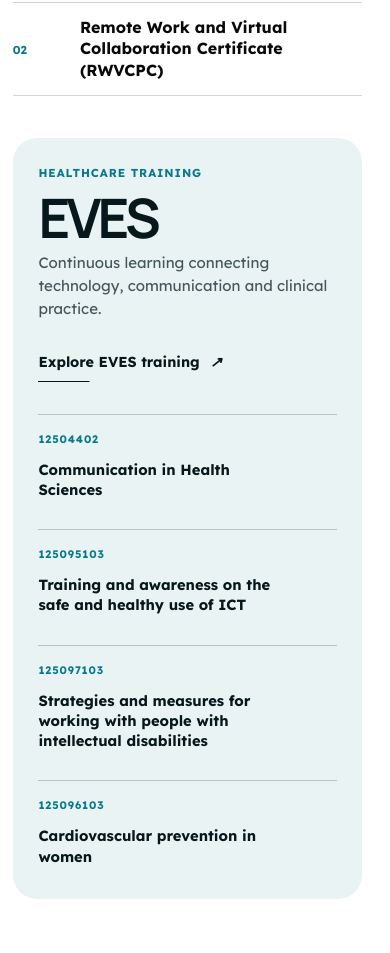
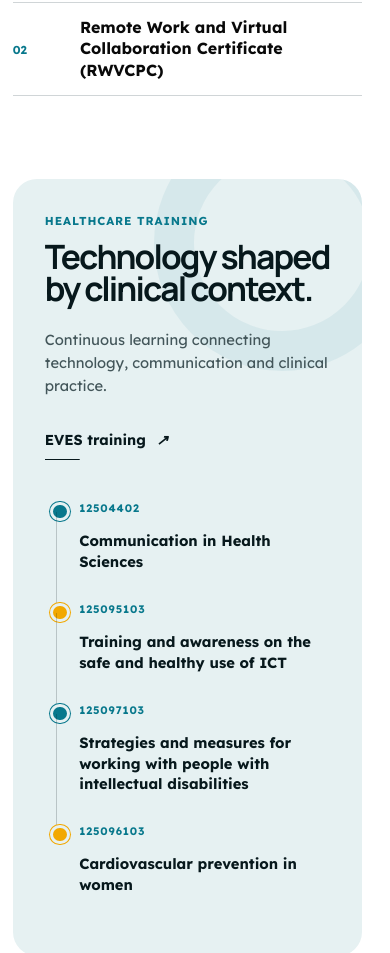
Before and after one commit to marinaramirofde/marinaramirofde-dev, an Astro site: page /formacion-experiencia in a window 390 px wide. Shown: the part 3140-4093 px from the top of the page. Built offline with nearby package versions, Linux system fonts and the light colour scheme; Astro itself is replaced by a stand-in of ours.

Commit message:
refine: expand clinical training journey

```diff
--- a/src/i18n/en.ts
+++ b/src/i18n/en.ts
@@ -52,8 +52,9 @@ export const en = {
     certificationsIntro: "Additional training in work methodologies, remote collaboration and communication in healthcare.",
     certificationFeatured: ["Scrum Foundation Professional Certificate (SFPC)", "Remote Work and Virtual Collaboration Certificate (RWVCPC)"],
     healthTraining: "Healthcare training",
+    healthTrainingHeadline: "Technology shaped by clinical context.",
     healthTrainingIntro: "Continuous learning connecting technology, communication and clinical practice.",
-    healthTrainingCta: "Explore EVES training",
+    healthTrainingCta: "EVES training",
     courses: ["Communication in Health Sciences", "Training and awareness on the safe and healthy use of ICT", "Strategies and measures for working with people with intellectual disabilities", "Cardiovascular prevention in women"],
     closing: "This technical and healthcare foundation comes together in projects designed for real-world practice.",
     projectsCta: "View projects"
--- a/src/i18n/es.ts
+++ b/src/i18n/es.ts
@@ -52,8 +52,9 @@ export const es = {
     certificationsIntro: "Formación complementaria en metodologías de trabajo, colaboración remota y comunicación en el ámbito sanitario.",
     certificationFeatured: ["Scrum Foundation Professional Certificate (SFPC)", "Remote Work and Virtual Collaboration Certificate (RWVCPC)"],
     healthTraining: "Formación sanitaria",
+    healthTrainingHeadline: "Tecnología que entiende el contexto clínico.",
     healthTrainingIntro: "Formación continua para conectar tecnología, comunicación y práctica clínica.",
-    healthTrainingCta: "Explorar Formación EVES",
+    healthTrainingCta: "Formación EVES",
     courses: ["Comunicació en Ciències de la Salut", "Formació i sensibilització sobre l’ús segur i saludable de les TIC", "Estratègies i mesures per a treballar amb persones amb discapacitat intel·lectual", "Prevenció cardiovascular en la dona"],
     closing: "Esta base técnica y sanitaria se refleja en proyectos orientados a la práctica.",
     projectsCta: "Ver proyectos"
--- a/src/pages/formacion-experiencia.astro
+++ b/src/pages/formacion-experiencia.astro
@@ -147,11 +147,14 @@ const courseCodes = ["12504402", "125095103", "125097103", "125096103"];
               </div>
             ))}
           </div>
+        </div>
 
-          <div class="health-training">
+        <div class="health-training" data-reveal>
           <div class="health-training__lead">
+            <div>
               <p data-i18n="experience.healthTraining">{experience.healthTraining}</p>
-              <strong>EVES</strong>
+              <h3 data-i18n="experience.healthTrainingHeadline">{experience.healthTrainingHeadline}</h3>
+            </div>
             <span data-i18n="experience.healthTrainingIntro">{experience.healthTrainingIntro}</span>
             <a href="https://eves.san.gva.es/es/formacio/pla-de-formacio-eves" target="_blank" rel="noreferrer">
               <span data-i18n="experience.healthTrainingCta">{experience.healthTrainingCta}</span>
@@ -166,7 +169,6 @@ const courseCodes = ["12504402", "125095103", "125097103", "125096103"];
               </li>
             ))}
           </ol>
-          </div>
         </div>
       </div>
     </section>
@@ -591,23 +593,37 @@ const courseCodes = ["12504402", "125095103", "125097103", "125096103"];
   }
 
   .health-training {
-    background: #eaf3f4;
-    border-radius: clamp(1.5rem, 3vw, 2.4rem);
-    display: grid;
-    gap: clamp(2rem, 5vw, 5rem);
-    grid-template-columns: minmax(190px, .6fr) minmax(0, 1.4fr);
-    margin-top: clamp(2.6rem, 4vw, 4rem);
+    background: #e6f1f2;
+    border-radius: clamp(1.5rem, 3vw, 2.6rem);
+    grid-column: 1 / -1;
+    isolation: isolate;
+    margin-top: clamp(3.2rem, 6vw, 6rem);
     overflow: hidden;
-    padding: clamp(1.6rem, 3.5vw, 3.2rem);
+    padding: clamp(2rem, 4.5vw, 4.5rem);
+    position: relative;
+  }
+
+  .health-training::before {
+    border: clamp(2.5rem, 6vw, 5rem) solid rgba(8, 120, 140, .07);
+    border-radius: 50%;
+    content: "";
+    height: clamp(11rem, 25vw, 24rem);
+    pointer-events: none;
+    position: absolute;
+    right: clamp(-8rem, -7vw, -3rem);
+    top: clamp(-10rem, -8vw, -4rem);
+    width: clamp(11rem, 25vw, 24rem);
+    z-index: -1;
   }
 
   .health-training__lead {
-    align-content: start;
+    align-items: end;
     display: grid;
-    gap: .8rem;
+    gap: clamp(1.5rem, 4vw, 4rem);
+    grid-template-columns: minmax(280px, 1.25fr) minmax(230px, .75fr) auto;
   }
 
-  .health-training__lead > p {
+  .health-training__lead > div > p {
     color: var(--trajectory-accent);
     font-size: .72rem;
     font-weight: 700;
@@ -616,19 +632,21 @@ const courseCodes = ["12504402", "125095103", "125097103", "125096103"];
     text-transform: uppercase;
   }
 
-  .health-training__lead > strong {
+  .health-training__lead h3 {
     color: #07181c;
     font-family: var(--font-heading);
-    font-size: clamp(3.4rem, 7vw, 6.2rem);
-    letter-spacing: -.07em;
-    line-height: .82;
+    font-size: clamp(2.1rem, 4.3vw, 4.7rem);
+    letter-spacing: -.055em;
+    line-height: .95;
+    margin: .7rem 0 0;
+    max-width: 13ch;
   }
 
   .health-training__lead > span {
-    color: #46575b;
-    font-size: .94rem;
-    line-height: 1.5;
-    max-width: 25rem;
+    color: #43565a;
+    font-size: clamp(.92rem, 1.3vw, 1.08rem);
+    line-height: 1.55;
+    max-width: 29rem;
   }
 
   .health-training__lead a {
@@ -639,10 +657,10 @@ const courseCodes = ["12504402", "125095103", "125097103", "125096103"];
     font-weight: 700;
     gap: .65rem;
     justify-self: start;
-    margin-top: .65rem;
     padding-block: .45rem;
     position: relative;
     text-decoration: none;
+    white-space: nowrap;
   }
 
   .health-training__lead a::after {
@@ -670,21 +688,50 @@ const courseCodes = ["12504402", "125095103", "125097103", "125096103"];
 
   .health-training ol {
     display: grid;
-    gap: clamp(1.4rem, 3vw, 2.5rem) clamp(1.6rem, 3vw, 3rem);
-    grid-template-columns: repeat(2, minmax(0, 1fr));
+    gap: clamp(1.4rem, 3vw, 3rem);
+    grid-template-columns: repeat(4, minmax(0, 1fr));
     list-style: none;
-    margin: 0;
+    margin: clamp(3rem, 6vw, 5.5rem) 0 0;
     padding: 0;
+    position: relative;
+  }
+
+  .health-training ol::before {
+    background: rgba(7, 24, 28, .24);
+    content: "";
+    height: 1px;
+    left: 0;
+    position: absolute;
+    right: 0;
+    top: .4rem;
   }
 
   .health-training li {
     align-content: start;
-    border-top: 1px solid rgba(7, 24, 28, .22);
     display: grid;
-    gap: .7rem;
-    min-height: 116px;
+    gap: .85rem;
+    min-height: 112px;
     overflow-wrap: anywhere;
-    padding: 1rem 0 0;
+    padding: 2rem 0 0;
+    position: relative;
+  }
+
+  .health-training li::before {
+    background: var(--trajectory-accent);
+    border: 3px solid #e6f1f2;
+    border-radius: 50%;
+    box-shadow: 0 0 0 1px var(--trajectory-accent);
+    content: "";
+    height: .82rem;
+    left: 0;
+    position: absolute;
+    top: 0;
+    width: .82rem;
+  }
+
+  .health-training li:nth-child(even)::before {
+    background: var(--trajectory-warm);
+    box-shadow: 0 0 0 1px var(--trajectory-warm);
   }
 
   .health-training li > span {
@@ -696,10 +743,10 @@ const courseCodes = ["12504402", "125095103", "125097103", "125096103"];
 
   .health-training li > strong {
     color: #07181c;
-    font-size: clamp(.92rem, 1.3vw, 1.08rem);
+    font-size: clamp(.92rem, 1.25vw, 1.05rem);
     font-weight: 650;
     line-height: 1.38;
-    max-width: 26ch;
+    max-width: 24ch;
   }
 
   .trajectory-closing {
@@ -769,6 +816,15 @@ const courseCodes = ["12504402", "125095103", "125097103", "125096103"];
     .work-band__copy {
       max-width: 44rem;
     }
+
+    .health-training__lead {
+      align-items: start;
+      grid-template-columns: minmax(0, 1.15fr) minmax(230px, .85fr);
+    }
+
+    .health-training__lead a {
+      grid-column: 2;
+    }
   }
 
   @media (max-width: 720px) {
@@ -830,8 +886,30 @@ const courseCodes = ["12504402", "125095103", "125097103", "125096103"];
       grid-column: 1;
     }
 
-    .health-training {
+    .health-training__lead {
       grid-template-columns: 1fr;
+    }
+
+    .health-training__lead a {
+      grid-column: auto;
+    }
+
+    .health-training ol {
+      gap: 2rem;
+      grid-template-columns: repeat(2, minmax(0, 1fr));
+    }
+
+    .health-training ol::before {
+      display: none;
+    }
+
+    .health-training li {
+      border-top: 1px solid rgba(7, 24, 28, .22);
+      padding-top: 1.5rem;
+    }
+
+    .health-training li::before {
+      top: -.44rem;
     }
   }
 
@@ -871,12 +949,31 @@ const courseCodes = ["12504402", "125095103", "125097103", "125096103"];
     }
 
     .health-training ol {
+      gap: 0;
       grid-template-columns: 1fr;
+      margin-top: 2.5rem;
+      padding-left: .35rem;
     }
 
     .health-training li {
+      border-top: 0;
       min-height: auto;
-      padding-bottom: .4rem;
+      padding: 0 0 1.8rem 1.8rem;
+    }
+
+    .health-training li:not(:last-child)::after {
+      background: rgba(7, 24, 28, .2);
+      content: "";
+      height: calc(100% - .35rem);
+      left: .38rem;
+      position: absolute;
+      top: .75rem;
+      width: 1px;
+    }
+
+    .health-training li::before {
+      left: 0;
+      top: .15rem;
     }
 
     .trajectory-closing__inner {
```
Lines whose indentation alone changed are shown as unchanged.
